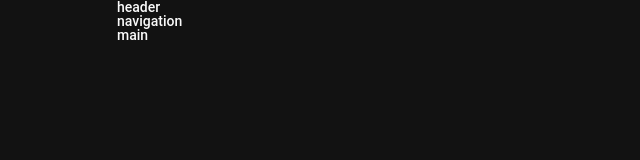
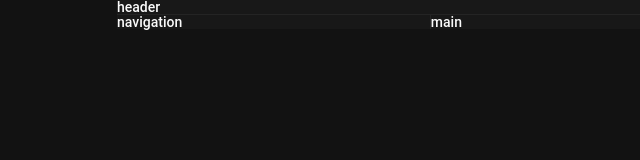
Before and after one commit to ohjiyang/somenote, a React (Create React App) app: page / in a window 1280 px wide. Shown: the top 160 px of the page, without its empty margins (0-640 px from the left). Built offline with nearby package versions, Linux system fonts and the light colour scheme.

Commit message:
style(App): background color, position of 'navigation', 'main'

```diff
--- a/src/App.css
+++ b/src/App.css
@@ -51,3 +51,20 @@ body {
     margin: 0px auto;
     box-sizing: content-box;
 }
+/* ---------------------------------------------------------------------------- */
+.header__body {
+    background: #181818;
+    border-bottom: 1px solid #242424;
+}
+.page__body {
+    display: flex;
+    background: #181818;
+}
+/* ---------------------------------------------------------------------------- */
+.navigation {
+    width: 30%;
+    border-right: 1px solid #242424;
+}
+.main {
+    width: 70%;
+}
```
